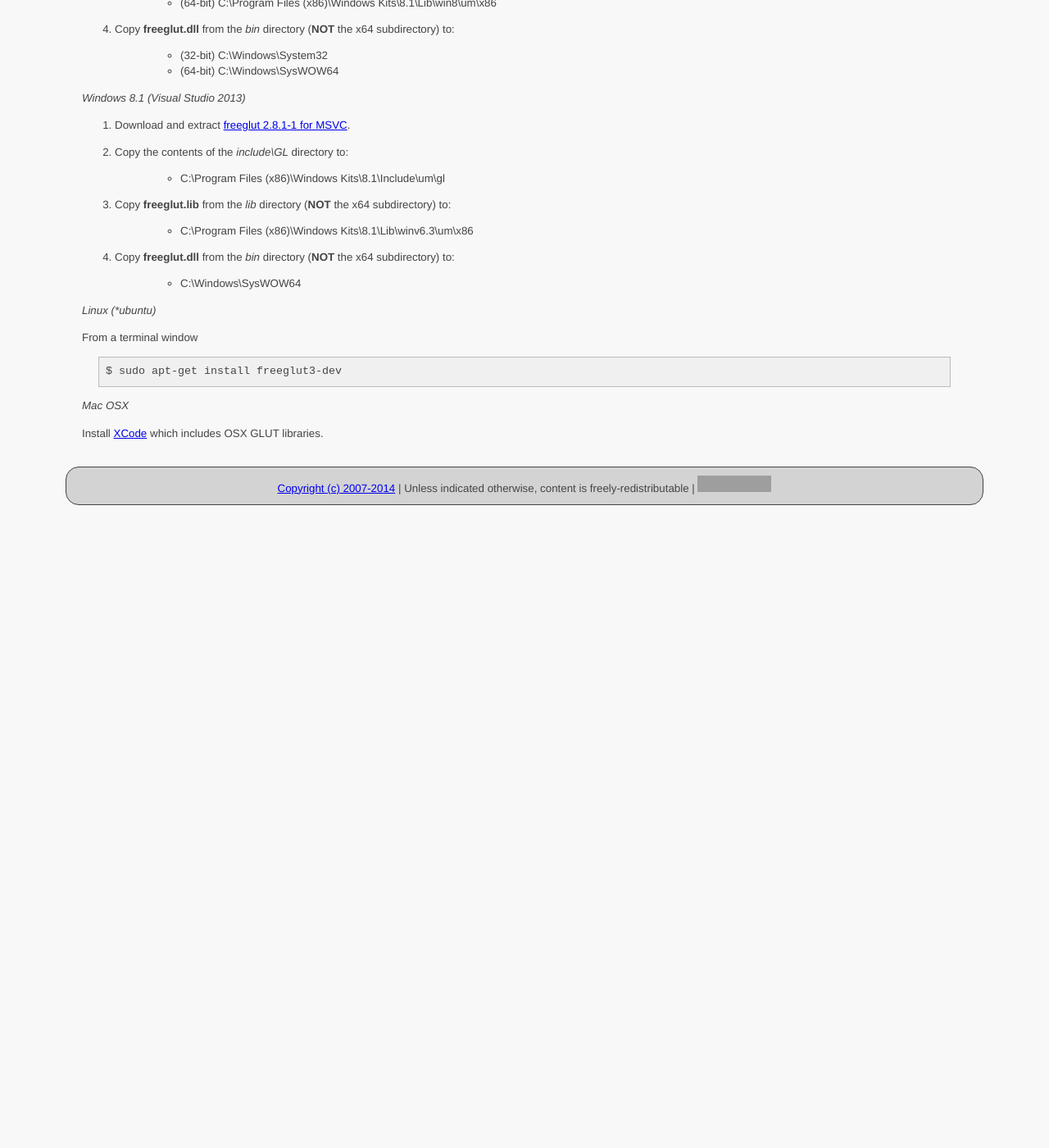
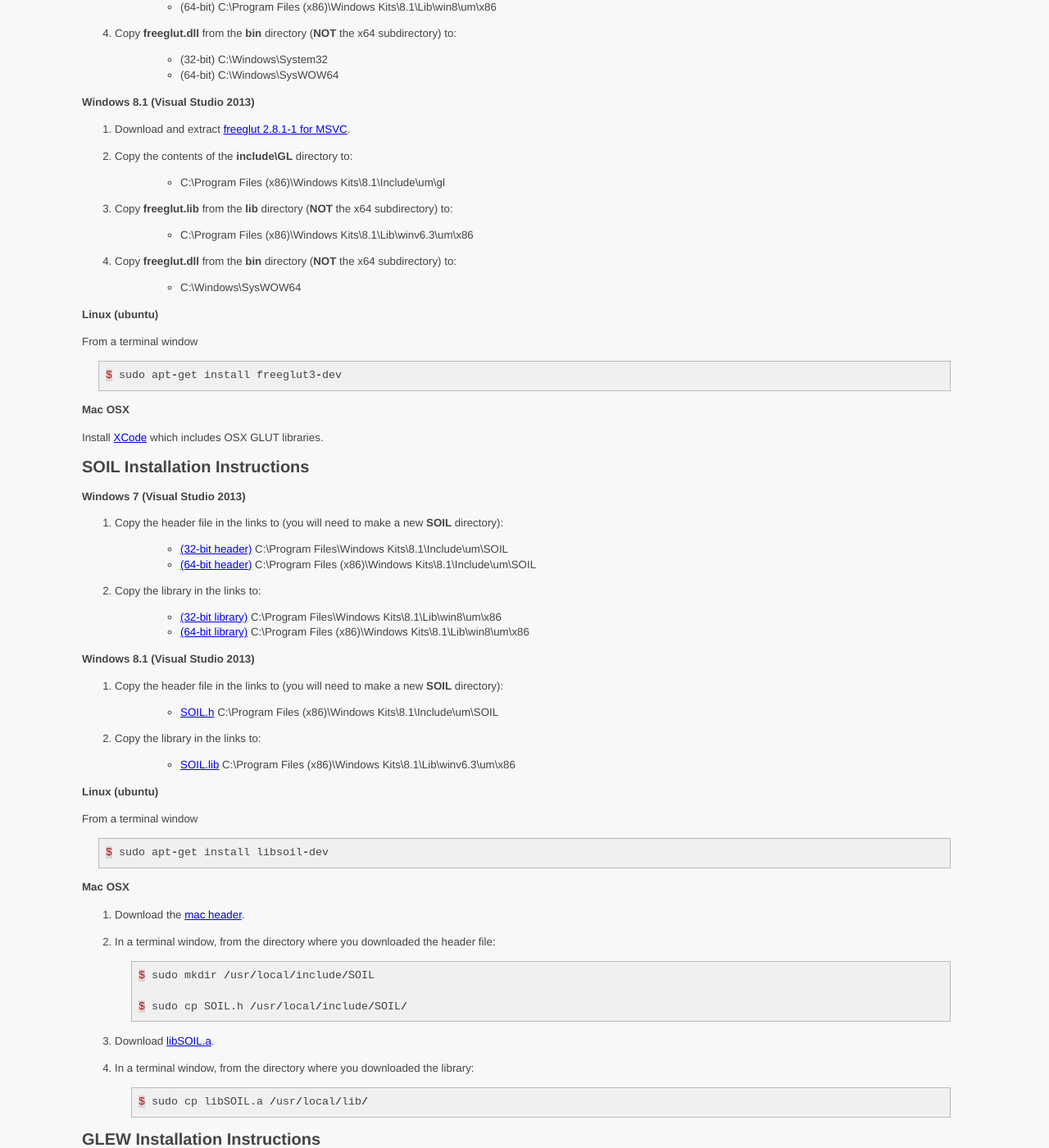
Before and after one commit to ycpcs/cs370-fall2014, a Jekyll site: the page built from resources.md, in a window 1280 px wide and 1400 px high, scrolled down 492 px. Shown: the whole window at 82% size. Built offline with Jekyll 4.4.1, drawn with Linux system fonts in a browser that asks for light colours; Markdown is read by kramdown in place of the engine named in the settings; before the commit the page ends 1118 px from its top, so only the background shows below that; some of the changed text lies outside the part shown; grey boxes are pictures that could not be loaded.

Commit message:
add SOIL and GLEW instructions
complete resources page for SOIL and GLEW instructions and add library files

````diff
--- a/resources.md
+++ b/resources.md
@@ -10,43 +10,139 @@ This page contains links to useful resources.
 -   [SOIL](http://www.lonesock.net/soil.html) the Simple OpenGL Image Library package we will be using. I have precompiled libraries for Windows and Mac OSX that can be downloaded in the corresponding installation section below.
 -   [GLEW](http://glew.sourceforge.net/) the OpenGL Extension Wrangler Library package we will be using for shaders (since Windows contains an old version of OpenGL). NOTE: OSX contains a current version of OpenGL and thus does not require GLEW.
 
-**FreeGLUT Installation Instructions**
+FreeGLUT Installation Instructions
+----------------------------------
 
-*Windows 7 (Visual Studio 2013)*
+**Windows 7 (Visual Studio 2013)**
 
 1.  Download and extract [freeglut 2.8.1-1 for MSVC](http://www.transmissionzero.co.uk/software/freeglut-devel/).
 
-2.  Copy the contents of the *include\\GL* directory to:
+2.  Copy the contents of the **include\\GL** directory to:
 > -   (32-bit) C:\\Program Files\\Windows Kits\\8.1\\Include\\um\\gl
 > -   (64-bit) C:\\Program Files (x86)\\Windows Kits\\8.1\\Include\\um\\gl
 
-3.  Copy **freeglut.lib** from the *lib* directory (**NOT** the x64 subdirectory) to:
+3.  Copy **freeglut.lib** from the **lib** directory (**NOT** the x64 subdirectory) to:
 > -   (32-bit) C:\\Program Files\\Windows Kits\\8.1\\Lib\\win8\\um\\x86
 > -   (64-bit) C:\\Program Files (x86)\\Windows Kits\\8.1\\Lib\\win8\\um\\x86
 
-4.  Copy **freeglut.dll** from the *bin* directory (**NOT** the x64 subdirectory) to:
+4.  Copy **freeglut.dll** from the **bin** directory (**NOT** the x64 subdirectory) to:
 > -   (32-bit) C:\\Windows\\System32
 > -   (64-bit) C:\\Windows\\SysWOW64
 
-*Windows 8.1 (Visual Studio 2013)*
+**Windows 8.1 (Visual Studio 2013)**
 
 1.  Download and extract [freeglut 2.8.1-1 for MSVC](http://www.transmissionzero.co.uk/software/freeglut-devel/).
 
-2.  Copy the contents of the *include\\GL* directory to:
+2.  Copy the contents of the **include\\GL** directory to:
 > -   C:\\Program Files (x86)\\Windows Kits\\8.1\\Include\\um\\gl
 
-3.  Copy **freeglut.lib** from the *lib* directory (**NOT** the x64 subdirectory) to:
+3.  Copy **freeglut.lib** from the **lib** directory (**NOT** the x64 subdirectory) to:
 > -   C:\\Program Files (x86)\\Windows Kits\\8.1\\Lib\\winv6.3\\um\\x86
 
-4.  Copy **freeglut.dll** from the *bin* directory (**NOT** the x64 subdirectory) to:
+4.  Copy **freeglut.dll** from the **bin** directory (**NOT** the x64 subdirectory) to:
 > -   C:\\Windows\\SysWOW64
 
-*Linux (\*ubuntu)*
+**Linux (ubuntu)**
 
 From a terminal window
 
-	$ sudo apt-get install freeglut3-dev
+```cpp
+$ sudo apt-get install freeglut3-dev
+```
 
-*Mac OSX*
+**Mac OSX**
 
 Install [XCode](https://developer.apple.com/xcode/downloads/) which includes OSX GLUT libraries.
+
+SOIL Installation Instructions
+------------------------------
+
+**Windows 7 (Visual Studio 2013)**
+
+1.  Copy the header file in the links to (you will need to make a new **SOIL** directory):
+> -   [(32-bit header)](soil/win32/SOIL.h) C:\\Program Files\\Windows Kits\\8.1\\Include\\um\\SOIL
+> -   [(64-bit header)](soil/win64/SOIL.h) C:\\Program Files (x86)\\Windows Kits\\8.1\\Include\\um\\SOIL
+
+2.  Copy the library in the links to:
+> -   [(32-bit library)](soil/win32/SOIL.lib) C:\\Program Files\\Windows Kits\\8.1\\Lib\\win8\\um\\x86
+> -   [(64-bit library)](soil/win64/SOIL.lib) C:\\Program Files (x86)\\Windows Kits\\8.1\\Lib\\win8\\um\\x86
+
+**Windows 8.1 (Visual Studio 2013)**
+
+1.  Copy the header file in the links to (you will need to make a new **SOIL** directory):
+> -   [SOIL.h](soil/win64/SOIL.h) C:\\Program Files (x86)\\Windows Kits\\8.1\\Include\\um\\SOIL
+
+2.  Copy the library in the links to:
+> -   [SOIL.lib](soil/win64/SOIL.lib) C:\\Program Files (x86)\\Windows Kits\\8.1\\Lib\\winv6.3\\um\\x86
+
+**Linux (ubuntu)**
+
+From a terminal window
+
+```cpp
+$ sudo apt-get install libsoil-dev
+```
+
+**Mac OSX**
+
+1.  Download the [mac header](soil/mac/SOIL.h).
+
+2.  In a terminal window, from the directory where you downloaded the header file:
+
+	```cpp
+	$ sudo mkdir /usr/local/include/SOIL
+
+	$ sudo cp SOIL.h /usr/local/include/SOIL/
+	```
+
+3.  Download [libSOIL.a](soil/mac/libSOIL.a).
+
+4.  In a terminal window, from the directory where you downloaded the library:
+
+	```cpp
+	$ sudo cp libSOIL.a /usr/local/lib/
+	```
+
+GLEW Installation Instructions
+------------------------------
+
+**Windows 7 (Visual Studio 2013)**
+
+1.  Download and extract (be sure to get the Windows 32-bit version even if you are running a 64-bit OS) [precompiled binaries](https://sourceforge.net/projects/glew/files/glew/1.9.0/glew-1.9.0-win32.zip/download).
+
+2.  Copy the contents of the **include\\GL** directory to:
+> -   (32-bit) C:\\Program Files\\Windows Kits\\8.1\\Include\\um\\gl
+> -   (64-bit) C:\\Program Files (x86)\\Windows Kits\\8.1\\Include\\um\\gl
+
+3.  Copy **glew32.lib** in the **lib** directory to:
+> -   (32-bit) C:\\Program Files\\Windows Kits\\8.1\\Lib\\win8\\um\\x86
+> -   (64-bit) C:\\Program Files (x86)\\Windows Kits\\8.1\\Lib\\win8\\um\\x86
+
+4.  Copy **glew32.dll** in the **bin** directory to:
+> -   (32-bit) C:\\Windows\\System32
+> -   (64-bit) C:\\Windows\\SysWOW64
+
+**Windows 8.1 (Visual Studio 2013)**
+
+1.  Download and extract (be sure to get the Windows 32-bit version even if you are running a 64-bit OS) [precompiled binaries](https://sourceforge.net/projects/glew/files/glew/1.9.0/glew-1.9.0-win32.zip/download).
+
+2.  Copy the contents of the **include\\GL** directory to:
+> -   C:\\Program Files (x86)\\Windows Kits\\8.1\\Include\\um\\gl
+
+3.  Copy **glew32.lib** in the **lib** directory to:
+> -   C:\\Program Files (x86)\\Windows Kits\\8.1\\Lib\\winv6.3\\um\\x86
+
+4.  Copy **glew32.dll** in the **bin** directory to:
+> -   C:\\Windows\\SysWOW64
+
+**Linux (ubuntu)**
+
+From a terminal window
+
+```cpp
+$ **sudo apt-get install libglew-dev**
+```
+
+**Mac OSX**
+
+GLEW is not needed for OSX.
````
Also changed, not shown: 6 other files.
